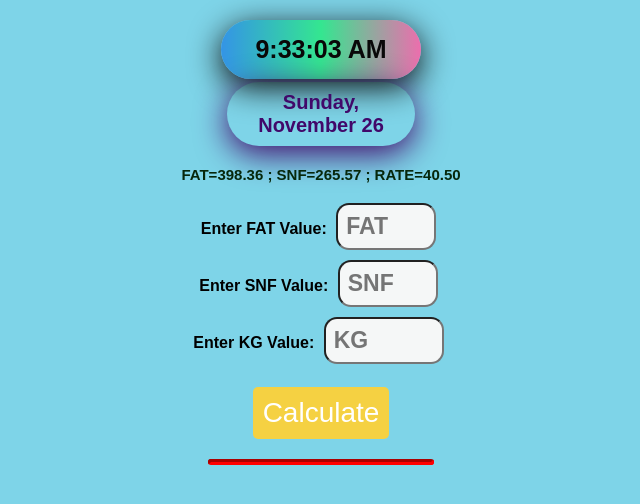
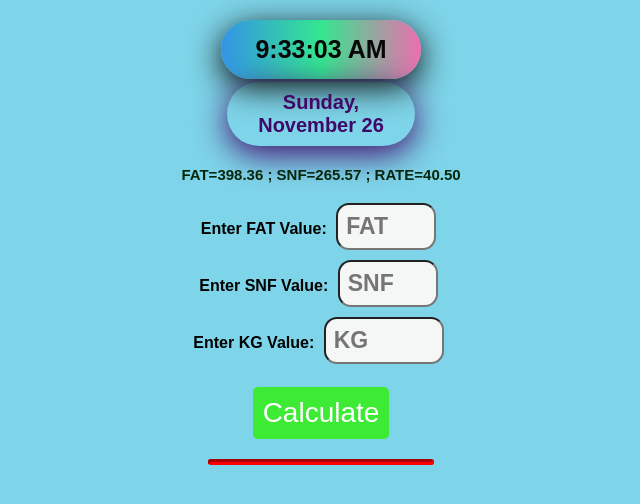
Before and after one commit to captain-delsagade/Abhijit_diaryCaL, a plain HTML site: page index.html in a window 1280 px wide. Shown: the whole page, without its empty margins (319-959 px from the left). Drawn offline with Linux system fonts and the light colour scheme.

Commit message:
Update button colour

```diff
--- a/index.html
+++ b/index.html
@@ -51,7 +51,7 @@
         }
         button {
             padding: 10px;
-            background-color: #f5d142;
+            background-color: #3deb34;
             color: white;
             border: none;
             border-radius: 5px;
```
